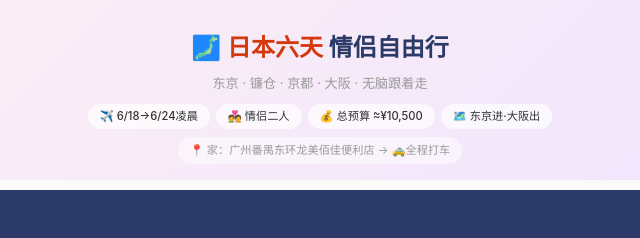
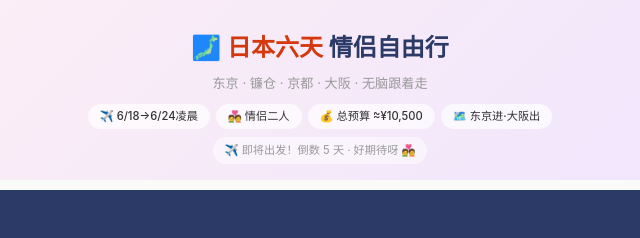
Before and after one commit to talus1023/japan-travel-guide, a plain HTML site: page index.html in a window 1280 px wide. Shown: the top 238 px of the page, 320-960 px from the left. Drawn offline with Linux system fonts and the light colour scheme; no server answers.

Commit message:
去掉地址信息+添加出发倒计时

```diff
--- a/index.html
+++ b/index.html
@@ -113,7 +113,7 @@ body{font-family:-apple-system,BlinkMacSystemFont,'Helvetica Neue','PingFang SC'
     <span class="tag">💰 总预算 ≈¥10,500</span>
     <span class="tag">🗺️ 东京进·大阪出</span>
   </div>
-  <div class="home-addr">📍 家：广州番禺东环龙美佰佳便利店 → 🚕全程打车</div>
+  <div class="home-addr">✈️ 即将出发！倒数 <span id="countdownDays">5</span> 天 · 好期待呀 💑</div>
 </div>
 
 <!-- FLIGHTS -->
@@ -897,6 +897,11 @@ function showToast(msg) {
 setTimeout(updateCheck, 100);
 
 // Scroll sync fnav
+  (function(){
+    var cd=document.getElementById("countdownDays");
+    if(cd){var d=new Date(),dep=new Date(2026,5,18),diff=Math.ceil((dep-d)/(864e5));cd.textContent=diff>0?diff:"0";}
+  })();
+
 var ticking_fnav = false;
 document.addEventListener('scroll', function() {
   if (!ticking_fnav) {
```
